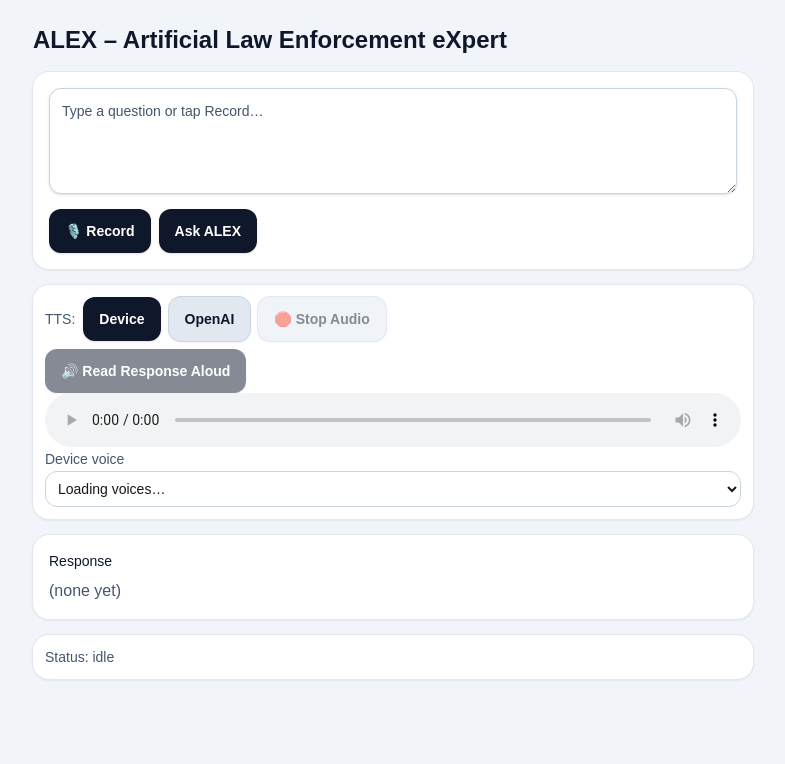
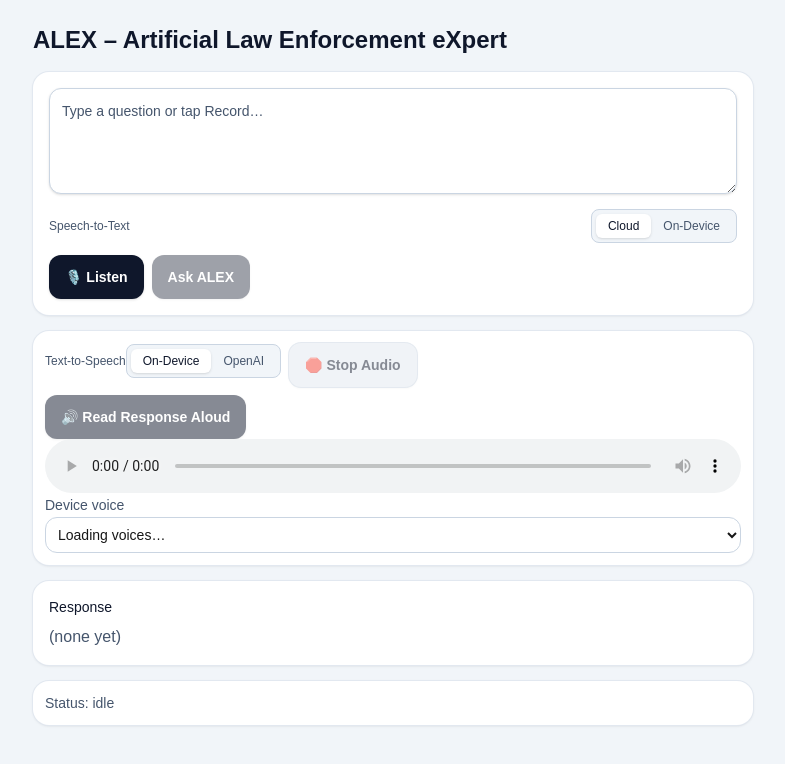
Before and after one commit to davidcthornton/alex-nextjs-vercel, a Next.js app: page / in a window 1280 px wide. Shown: the top 764 px of the page, without its empty margins (247-1032 px from the left). Built offline with nearby package versions, Linux system fonts and the light colour scheme.

Commit message:
added option for on-device STT

```diff
--- a/app/page.tsx
+++ b/app/page.tsx
@@ -27,6 +27,14 @@
   ] as const;
 
 
+  const [sttMode, setSttMode] = useState<"device" | "cloud">("cloud");
+  const speechRecRef = useRef<any>(null);
+  const finalTranscriptRef = useRef<string>("");
+  const [deviceSupported, setDeviceSupported] = useState(false);
+  const [hasMounted, setHasMounted] = useState(false);
+
+
+
   const [openAiVoice, setOpenAiVoice] = useState<string>("nova"); // default
   const [messages, setMessages] = useState<ChatMsg[]>([]);
   const [ttsMode, setTtsMode] = useState<"device" | "openai">("device");
@@ -54,7 +62,12 @@
   const audioRef = useRef<HTMLAudioElement | null>(null);
   const ttsAbortRef = useRef<AbortController | null>(null);
 
-
+  useEffect(() => {
+    setHasMounted(true);
+    setDeviceSupported(
+      !!((window as any).SpeechRecognition || (window as any).webkitSpeechRecognition)
+    );
+  }, []);
 
 
   useEffect(() => {
@@ -90,13 +103,85 @@
   }
 
 
+  function isSpeechRecognitionSupported() {
+    if (typeof window === "undefined") return false;
+    return !!(
+      (window as any).SpeechRecognition ||
+      (window as any).webkitSpeechRecognition
+    );
+  }
+
+
   async function startRecording() {
     setStatus("requesting_mic");
 
     const stream = await navigator.mediaDevices.getUserMedia({ audio: true });
     streamRef.current = stream;
 
-    // --- MediaRecorder (your existing flow) ---
+    // --- Silence detection setup (works for BOTH modes) ---
+    const AudioContextCtor =
+      (window as any).AudioContext || (window as any).webkitAudioContext;
+
+    const audioCtx = new AudioContextCtor();
+    audioCtxRef.current = audioCtx;
+
+    const source = audioCtx.createMediaStreamSource(stream);
+    sourceRef.current = source;
+
+    const analyser = audioCtx.createAnalyser();
+    analyser.fftSize = 2048;
+    analyserRef.current = analyser;
+
+    source.connect(analyser);
+
+    // ===== DEVICE STT PATH (Web Speech API) =====
+    if (sttMode === "device") {
+      const SR = (window as any).SpeechRecognition || (window as any).webkitSpeechRecognition;
+      if (!SR) {
+        // Fallback to cloud if unsupported
+        console.warn("SpeechRecognition not supported; falling back to cloud STT");
+        // Optionally: setSttMode("cloud");
+      } else {
+        finalTranscriptRef.current = "";
+
+        const rec = new SR();
+        speechRecRef.current = rec;
+
+        rec.lang = "en-US";
+        rec.interimResults = true;
+        rec.continuous = true;
+
+        rec.onresult = (event: any) => {
+          const res = event.results[event.results.length - 1];
+          const text = res?.[0]?.transcript ?? "";
+
+          if (res.isFinal) {
+            finalTranscriptRef.current += text + " ";
+            setQuestion(finalTranscriptRef.current.trim());
+          } else {
+            setQuestion((finalTranscriptRef.current + text).trim());
+          }
+        };
+
+        rec.onerror = (e: any) => {
+          console.error("SpeechRecognition error:", e);
+          // If device STT fails mid-stream, you could fallback to cloud here if you want.
+        };
+
+        rec.onend = () => {
+          // If it ends naturally, ensure we clean up
+          // (silence monitor might also call stopRecording)
+        };
+
+        rec.start();
+
+        setStatus("recording");
+        startSilenceMonitor();
+        return; // IMPORTANT: don't start MediaRecorder in device mode
+      }
+    }
+
+    // ===== CLOUD STT PATH (your existing MediaRecorder flow) =====
     const mr = new MediaRecorder(stream);
     chunksRef.current = [];
 
@@ -117,31 +202,33 @@
 
     mediaRecorderRef.current = mr;
 
-    // --- Silence detection setup (NO second recognizer) ---
-    const AudioContextCtor =
-      (window as any).AudioContext || (window as any).webkitAudioContext;
-
-    const audioCtx = new AudioContextCtor();
-    audioCtxRef.current = audioCtx;
-
-    const source = audioCtx.createMediaStreamSource(stream);
-    sourceRef.current = source;
-
-    const analyser = audioCtx.createAnalyser();
-    analyser.fftSize = 2048;
-    analyserRef.current = analyser;
-
-    source.connect(analyser);
-
-    // Start recording + monitoring
     mr.start();
     setStatus("recording");
     startSilenceMonitor();
   }
 
+  function stopRecording() {
+    // DEVICE mode stop
+    if (sttMode === "device") {
+      stopSilenceMonitor();
 
-  function stopRecording() {
-    // prevent double-stop
+      try {
+        speechRecRef.current?.stop?.();
+      } catch (e) {
+        // ignore
+      } finally {
+        speechRecRef.current = null;
+      }
+
+      // stop the mic
+      streamRef.current?.getTracks().forEach((t) => t.stop());
+      streamRef.current = null;
+
+      setStatus("idle"); // or whatever "ready" state you use after transcript is set
+      return;
+    }
+
+    // CLOUD mode stop (your existing behavior)
     if (!mediaRecorderRef.current || mediaRecorderRef.current.state !== "recording") return;
 
     stopSilenceMonitor();
@@ -367,6 +454,40 @@
             rows={4}
           />
 
+          <div className="flex items-center justify-between mb-3">
+            <span className="text-xs font-medium text-slate-600">
+              Speech-to-Text
+            </span>
+
+            <div className="inline-flex rounded-lg border border-slate-300 bg-slate-100 p-1">
+              <button
+                type="button"
+                onClick={() => setSttMode("cloud")}
+                className={`px-3 py-1 text-xs font-medium rounded-md transition
+        ${sttMode === "cloud"
+                    ? "bg-white text-slate-900 shadow-sm"
+                    : "text-slate-600 hover:text-slate-900"
+                  }`}
+              >
+                Cloud
+              </button>
+
+              <button
+                type="button"
+                onClick={() => deviceSupported && setSttMode("device")}
+                disabled={!deviceSupported}
+                className={`px-3 py-1 text-xs font-medium rounded-md transition
+        ${sttMode === "device"
+                    ? "bg-white text-slate-900 shadow-sm"
+                    : "text-slate-600 hover:text-slate-900"
+                  }
+        ${!deviceSupported ? "opacity-40 cursor-not-allowed" : ""}
+      `}
+              >
+                On-Device
+              </button>
+            </div>
+          </div>
 
 
           <div className="grid grid-cols-2 sm:flex sm:flex-wrap gap-2">
@@ -377,7 +498,7 @@
                 className="alex-btn alex-btn-primary w-full sm:w-auto"
                 onClick={startRecording}
               >
-                🎙️ Record
+                🎙️ Listen
               </button>
             ) : (
               <button
@@ -388,14 +509,16 @@
               </button>
             )}
             <button
-              className="alex-btn alex-btn-primary w-full sm:w-auto"
+              className="alex-btn alex-btn-primary w-full sm:w-auto disabled:opacity-40 disabled:cursor-not-allowed"
               onClick={() => {
                 if (!question.trim()) return;
                 askAlex(question);
               }}
+              disabled={!question.trim()}
             >
               Ask ALEX
             </button>
+
           </div>
           {/*{transcript && (
             <div className="text-xs text-slate-600">
@@ -409,23 +532,36 @@
         <section className="bg-white rounded-2xl shadow-sm ring-1 ring-slate-200 p-3">
 
           <div className="flex flex-wrap items-center gap-2 mb-2">
-            <span className="text-sm text-slate-600">TTS:</span>
+            <div className="flex items-center justify-between mb-2">
+              <span className="text-xs font-medium text-slate-600">Text-to-Speech</span>
 
+              <div className="inline-flex rounded-lg border border-slate-300 bg-slate-100 p-1">
                 <button
                   type="button"
                   onClick={() => setTtsMode("device")}
-              className={`alex-btn w-full sm:w-auto ${ttsMode === "device" ? "alex-btn-primary" : "alex-btn-secondary"}`}
+                  className={`px-3 py-1 text-xs font-medium rounded-md transition
+        ${ttsMode === "device"
+                      ? "bg-white text-slate-900 shadow-sm"
+                      : "text-slate-600 hover:text-slate-900"
+                    }`}
                 >
-              Device
+                  On-Device
                 </button>
 
                 <button
                   type="button"
                   onClick={() => setTtsMode("openai")}
-              className={`alex-btn w-full sm:w-auto ${ttsMode === "openai" ? "alex-btn-primary" : "alex-btn-secondary"}`}
+                  className={`px-3 py-1 text-xs font-medium rounded-md transition
+        ${ttsMode === "openai"
+                      ? "bg-white text-slate-900 shadow-sm"
+                      : "text-slate-600 hover:text-slate-900"
+                    }`}
                 >
                   OpenAI
                 </button>
+              </div>
+            </div>
+
 
             <button
               type="button"
@@ -497,9 +633,6 @@
               </select>
             </div>
           )}
-
-
-
         </section>
 
         {/* Response */}
@@ -517,25 +650,13 @@
 
         <section className="bg-white rounded-2xl shadow-sm ring-1 ring-slate-200 p-3">
           <div className="grid grid-cols-2 sm:flex sm:flex-wrap gap-2">
-
-
-            {/*<button
-              className="alex-btn alex-btn-primary w-full sm:w-auto"
-              onClick={bargeIn}
-            >
-              🛑 Stop Audio
-            </button>*/}
             <div className="text-sm text-slate-600">Status: {status}</div>
           </div>
         </section>
-
 
       </div>
     </div>
   );
 
 
-
-
-
 }
--- /dev/null
+++ b/lib/onDeviceStt.ts
@@ -0,0 +1,47 @@
+// lib/onDeviceStt.ts
+export type OnDeviceSTTResult = {
+  transcript: string;
+  isFinal: boolean;
+};
+
+export function isSpeechRecognitionSupported() {
+  return (
+    typeof window !== "undefined" &&
+    // @ts-expect-error vendor prefix
+    (window.SpeechRecognition || window.webkitSpeechRecognition)
+  );
+}
+
+export function startOnDeviceTranscription(opts: {
+  lang?: string; // e.g. "en-US"
+  interimResults?: boolean;
+  continuous?: boolean;
+  onResult: (r: OnDeviceSTTResult) => void;
+  onError?: (err: any) => void;
+  onEnd?: () => void;
+}) {
+  // @ts-expect-error vendor prefix
+  const SR = window.SpeechRecognition || window.webkitSpeechRecognition;
+  const rec = new SR();
+
+  rec.lang = opts.lang ?? "en-US";
+  rec.interimResults = opts.interimResults ?? true;
+  rec.continuous = opts.continuous ?? true;
+
+  rec.onresult = (event: SpeechRecognitionEvent) => {
+    // Grab the latest result chunk
+    const res = event.results[event.results.length - 1];
+    const text = res[0]?.transcript ?? "";
+    opts.onResult({ transcript: text, isFinal: res.isFinal });
+  };
+
+  rec.onerror = (e: any) => opts.onError?.(e);
+  rec.onend = () => opts.onEnd?.();
+
+  rec.start();
+
+  return {
+    stop: () => rec.stop(),
+    abort: () => rec.abort(),
+  };
+}
```
Lines whose indentation alone changed are shown as unchanged.
